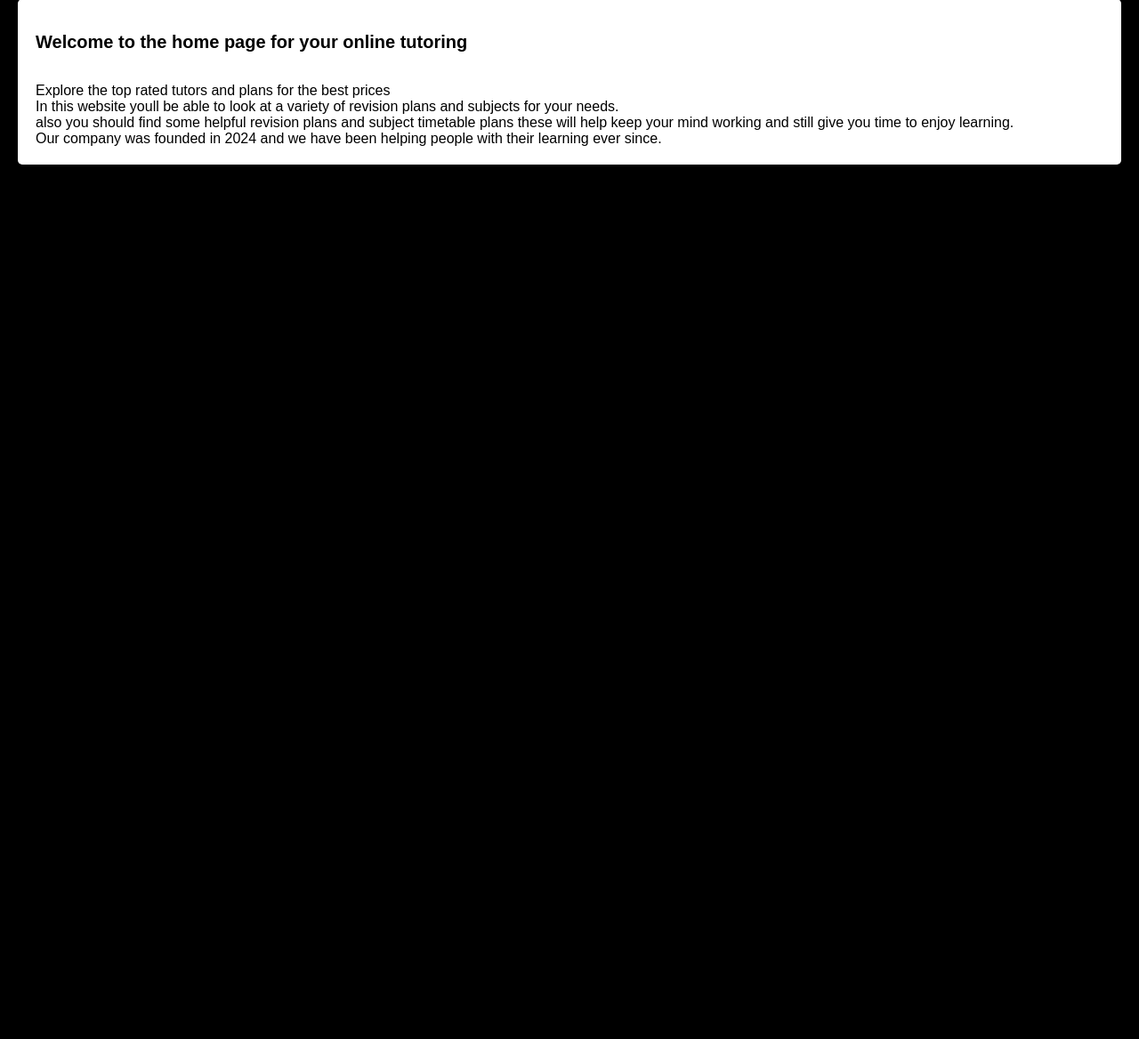
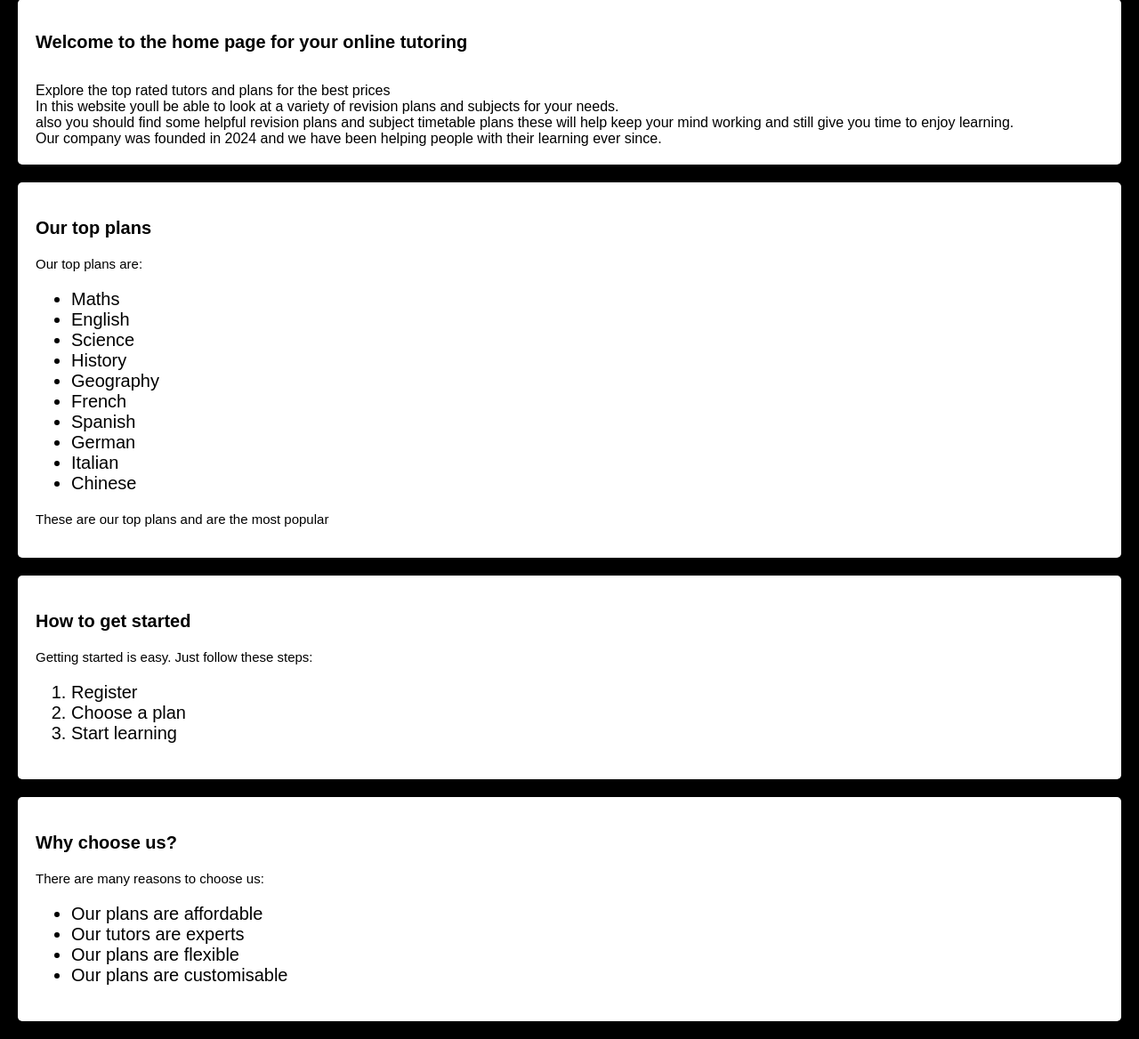
Before and after one commit to Racso132/GibJohn, a PHP site: page / in a window 1280 px wide. Shown: the part 153-1321 px from the top of the page at 89% size. Before the commit the page ends 338 px from the top, so only its background shows below. Run offline with PHP 8.4, Linux system fonts and the light colour scheme.

Commit message:
Add new sections to index.php for top plans, getting started, and reasons to choose us; update styles in style.css for list elements

```diff
--- a/index.php
+++ b/index.php
@@ -18,6 +18,45 @@
         Our company was founded in 2024 and we have been helping people with their learning ever since.</br>
     </section>
 
+    <section>
+        <h3>Our top plans</h3>
+        <p>Our top plans are:</p>
+        <ul>
+            <li>Maths</li>
+            <li>English</li>
+            <li>Science</li>
+            <li>History</li>
+            <li>Geography</li>
+            <li>French</li>
+            <li>Spanish</li>
+            <li>German</li>
+            <li>Italian</li>
+            <li>Chinese</li>
+        </ul>
+        <p>These are our top plans and are the most popular</p>
+    </section>
+
+    <section>
+        <h3>How to get started</h3>
+        <p>Getting started is easy. Just follow these steps:</p>
+        <ol>
+            <li>Register</li>
+            <li>Choose a plan</li>
+            <li>Start learning</li>
+        </ol>
+    </section>
+
+    <section>
+        <h3>Why choose us?</h3>
+        <p>There are many reasons to choose us:</p>
+        <ul>
+            <li>Our plans are affordable</li>
+            <li>Our tutors are experts</li>
+            <li>Our plans are flexible</li>
+            <li>Our plans are customisable</li>
+        </ul>
+    </section>
+
     <?php include './parts/footer.php'; ?>
 
 </body>
--- a/style.css
+++ b/style.css
@@ -249,3 +249,18 @@ h6 {
     color: #000000;
     font-size: 20px;
 }
+
+li {
+    color: #000000;
+    font-size: 20px;
+}
+
+ul {
+    color: #000000;
+    font-size: 20px;
+}
+
+ol {
+    color: #000000;
+    font-size: 20px;
+}
```
